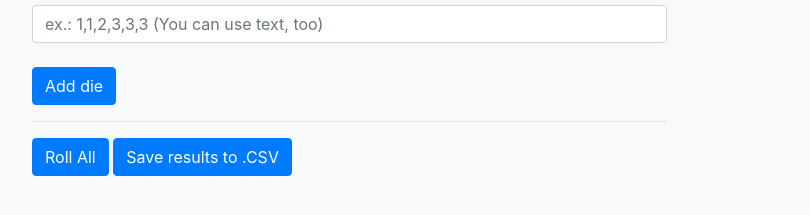
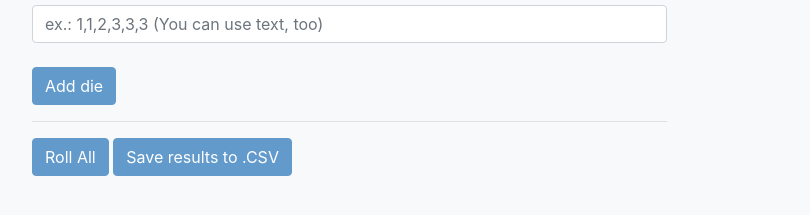
Before and after one commit to warbelt/dicemaster, an Electron app: page app/www/index.html in a window 1280 px wide. Shown: the part 177-392 px from the top of the page, without its empty margins (53-863 px from the left). Drawn offline with nearby package versions, Linux system fonts and the light colour scheme.

Commit message:
[Dev] Change button color to fit theme

```diff
--- a/app/css/index.css
+++ b/app/css/index.css
@@ -2,3 +2,8 @@
     height: 72px;
     width: 72px
 }
+
+.btn-primary {
+    background-color: #629acc;
+    border-color: #629acc
+}
```
